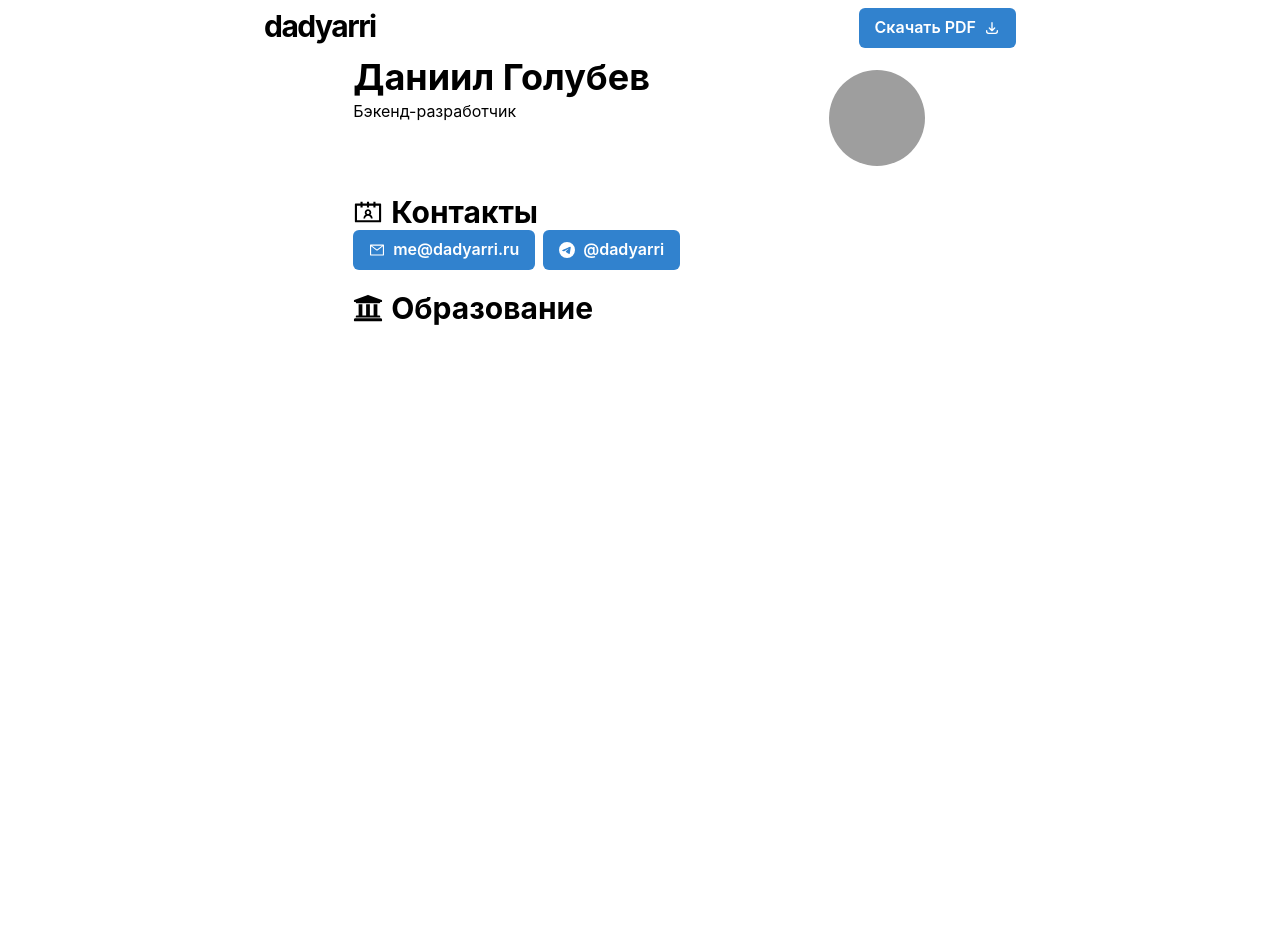
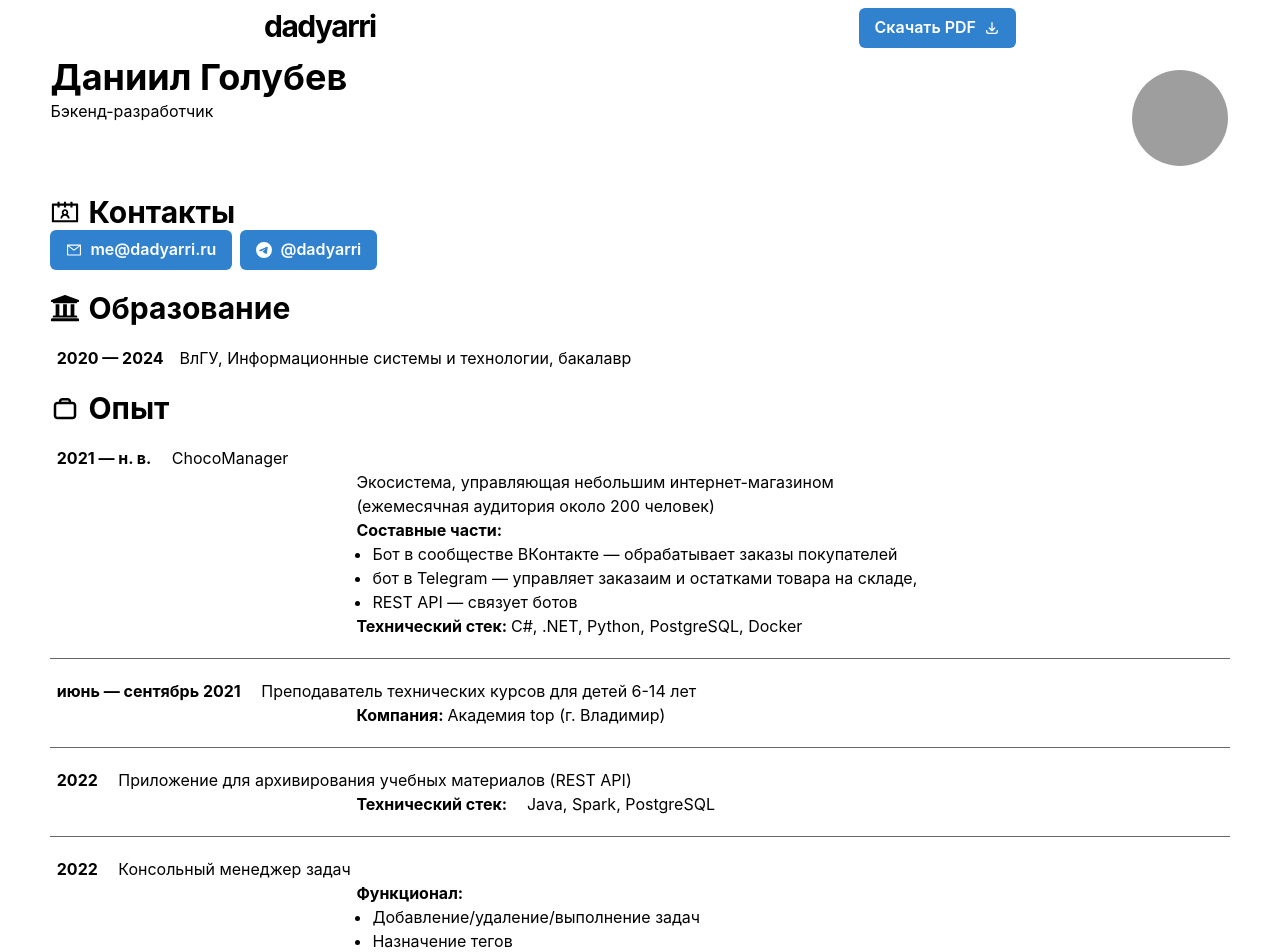
Before and after one commit to dadyarri/cv, a Next.js app: page / in a window 1280 px wide. Shown: the top 952 px of the page. Before the commit the page ends 800 px from the top, so only its background shows below. Built offline with nearby package versions, Linux system fonts and the light colour scheme; grey boxes are pictures that could not be loaded.

Commit message:
add experience to resume

```diff
--- a/components/resume.tsx
+++ b/components/resume.tsx
@@ -1,11 +1,24 @@
-import {Box, Button, Container, Heading, HStack, Image, LinkOverlay} from "@chakra-ui/react";
+import {
+  Box,
+  Button,
+  Container,
+  Divider,
+  Heading,
+  HStack,
+  Image,
+  LinkOverlay,
+  ListItem,
+  UnorderedList
+} from "@chakra-ui/react";
 import {AiOutlineContacts, AiOutlineMail} from "react-icons/ai";
 import {BsTelegram} from "react-icons/bs";
 import {FaUniversity} from "react-icons/fa";
+import {CgWorkAlt} from "react-icons/cg";
+import {BioSection, BioYear} from "./bio";
 
 const Resume = () => {
   return (
-    <Container>
+    <Box>
       <Box display={"flex"}>
         <Box flexGrow={1}>
           <Heading as={"h1"}>Даниил Голубев</Heading>
@@ -50,8 +63,59 @@ const Resume = () => {
           <FaUniversity size={30}/>
           <Heading as={"h2"} fontSize={"30px"}>Образование</Heading>
         </HStack>
+        <BioSection>
+          <BioYear>2020 &mdash; 2024</BioYear>
+          ВлГУ, Информационные системы и технологии, бакалавр
+        </BioSection>
       </Box>
-    </Container>
+      <Box my={5}>
+        <HStack spacing={2}>
+          <CgWorkAlt size={30}/>
+          <Heading as={"h2"} fontSize={"30px"}>Опыт</Heading>
+        </HStack>
+        <BioSection>
+          <BioYear>2021 &mdash; н. в.</BioYear> ChocoManager
+          <Container>
+            <p>
+              Экосистема, управляющая небольшим интернет-магазином (ежемесячная аудитория около 200 человек)
+            </p>
+            <b>Составные части:</b>
+            <UnorderedList>
+              <ListItem>Бот в сообществе ВКонтакте &mdash; обрабатывает заказы покупателей</ListItem>
+              <ListItem>бот в Telegram &mdash; управляет заказаим и остатками товара на складе, </ListItem>
+              <ListItem>REST API &mdash; связует ботов</ListItem>
+            </UnorderedList>
+            <b>Технический стек: </b> C#, .NET, Python, PostgreSQL, Docker
+          </Container>
+        </BioSection>
+        <Divider style={{borderColor: "#000000"}}/>
+        <BioSection>
+          <BioYear>июнь &mdash; сентябрь 2021</BioYear> Преподаватель технических курсов для детей 6-14 лет
+          <Container>
+            <b>Компания: </b> Академия top (г. Владимир)
+          </Container>
+        </BioSection>
+        <Divider style={{borderColor: "#000000"}}/>
+        <BioSection>
+          <BioYear>2022</BioYear> Приложение для архивирования учебных материалов (REST API)
+          <Container>
+            <BioYear>Технический стек: </BioYear> Java, Spark, PostgreSQL
+          </Container>
+        </BioSection>
+        <Divider style={{borderColor: "#000000"}}/>
+        <BioSection>
+          <BioYear>2022</BioYear> Консольный менеджер задач
+          <Container>
+            <b>Функционал:</b>
+            <UnorderedList>
+              <ListItem>Добавление/удаление/выполнение задач</ListItem>
+              <ListItem>Назначение тегов</ListItem>
+            </UnorderedList>
+            <BioYear>Технический стек: </BioYear> Nim
+          </Container>
+        </BioSection>
+      </Box>
+    </Box>
   );
 };
 
```
